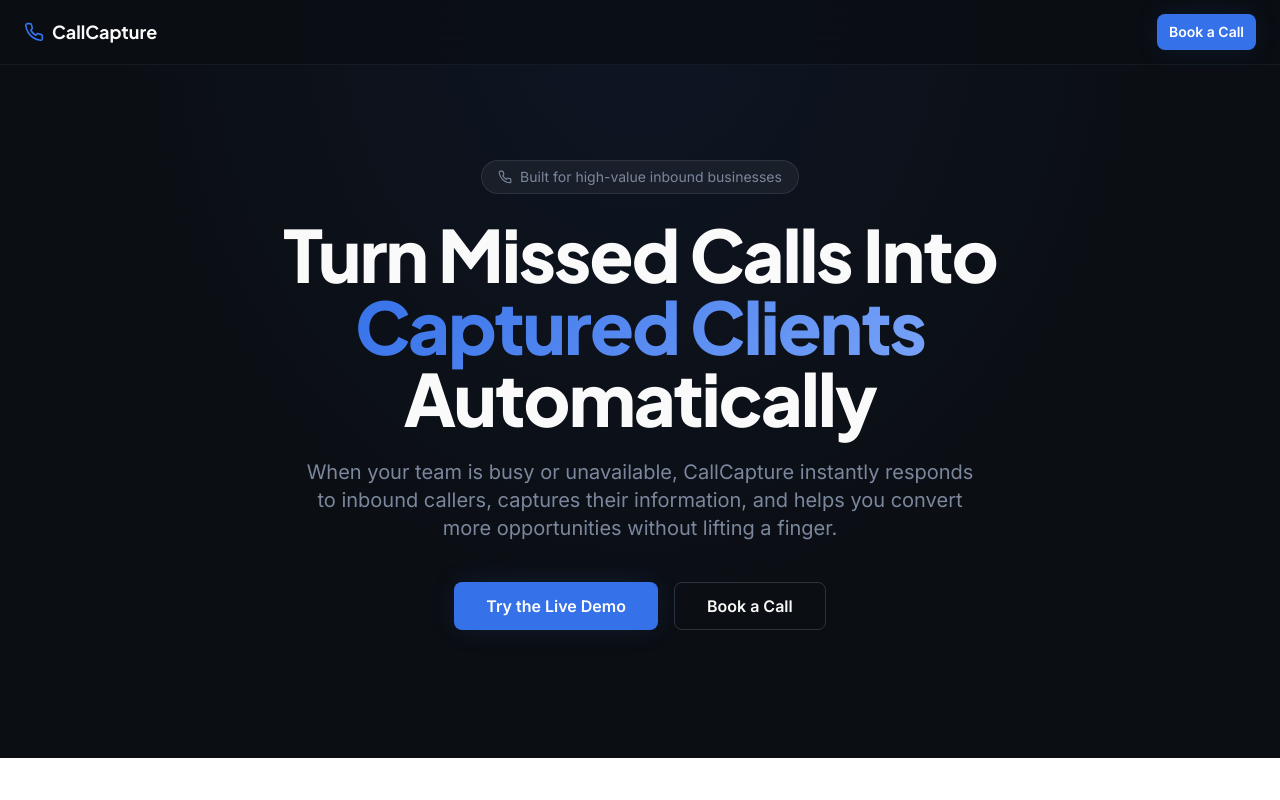
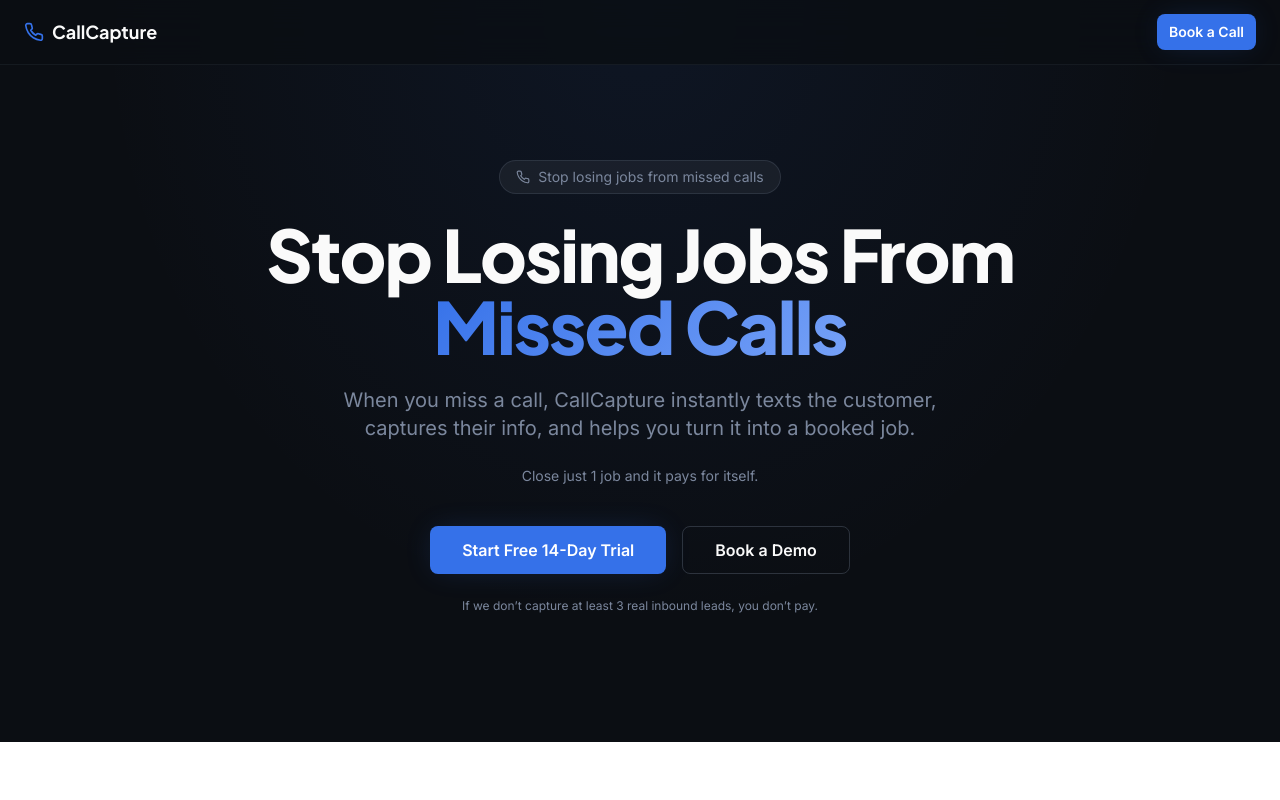
Before and after one commit to birdsinspace-gif/callcapture-nextjs, a Next.js app: page / in a window 1280 px wide. Shown: the top 800 px of the page. Built offline with nearby package versions, Linux system fonts and the light colour scheme.

Commit message:
Update Hero.tsx

```diff
--- a/src/components/landing/Hero.tsx
+++ b/src/components/landing/Hero.tsx
@@ -28,7 +28,7 @@
           className="mb-6 inline-flex items-center gap-2 rounded-full border border-hero-muted/20 bg-hero-foreground/5 px-4 py-1.5 text-sm text-hero-muted"
         >
           <Phone className="h-3.5 w-3.5" />
-          Built for high-value inbound businesses
+          Stop losing jobs from missed calls
         </motion.div>
 
         <motion.h1
@@ -36,9 +36,8 @@
           variants={fade}
           className="font-display text-4xl font-extrabold leading-[1.1] tracking-tight text-hero-foreground md:text-6xl lg:text-7xl"
         >
-          Turn Missed Calls Into{" "}
-          <span className="text-gradient">Captured Clients</span>{" "}
-          Automatically
+          Stop Losing Jobs From{" "}
+          <span className="text-gradient">Missed Calls</span>
         </motion.h1>
 
         <motion.p
@@ -46,22 +45,41 @@
           variants={fade}
           className="mx-auto mt-6 max-w-2xl text-lg leading-relaxed text-hero-muted md:text-xl"
         >
-          When your team is busy or unavailable, CallCapture instantly responds
-          to inbound callers, captures their information, and helps you convert
-          more opportunities without lifting a finger.
+          When you miss a call, CallCapture instantly texts the customer,
+          captures their info, and helps you turn it into a booked job.
         </motion.p>
 
         <motion.div
           custom={3}
           variants={fade}
+          className="mt-6 text-sm text-hero-muted"
+        >
+          Close just 1 job and it pays for itself.
+        </motion.div>
+
+        <motion.div
+          custom={4}
+          variants={fade}
           className="mt-10 flex flex-col items-center justify-center gap-4 sm:flex-row"
         >
           <Button variant="hero" size="lg" className="h-12 px-8 text-base">
-            Try the Live Demo
+            Start Free 14-Day Trial
           </Button>
-          <Button variant="heroOutline" size="lg" className="h-12 px-8 text-base">
-            Book a Call
+          <Button
+            variant="heroOutline"
+            size="lg"
+            className="h-12 px-8 text-base"
+          >
+            Book a Demo
           </Button>
+        </motion.div>
+
+        <motion.div
+          custom={5}
+          variants={fade}
+          className="mt-6 text-xs text-hero-muted"
+        >
+          If we don’t capture at least 3 real inbound leads, you don’t pay.
         </motion.div>
       </motion.div>
     </div>
```
